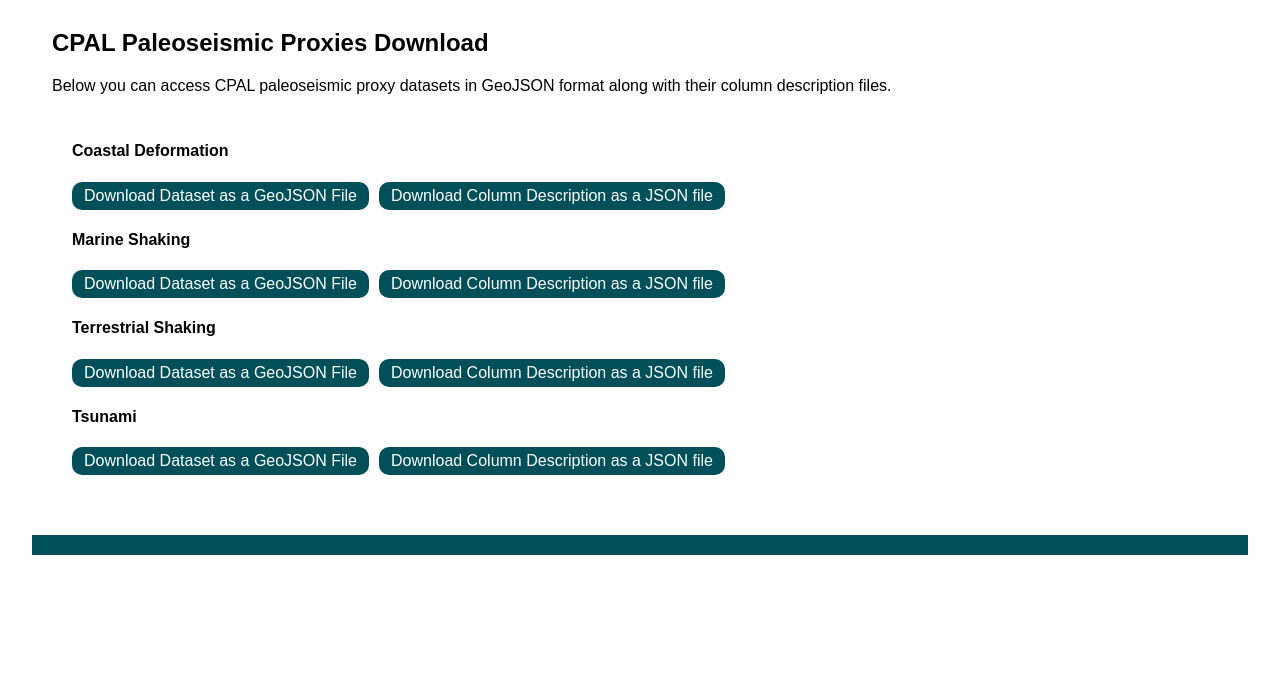
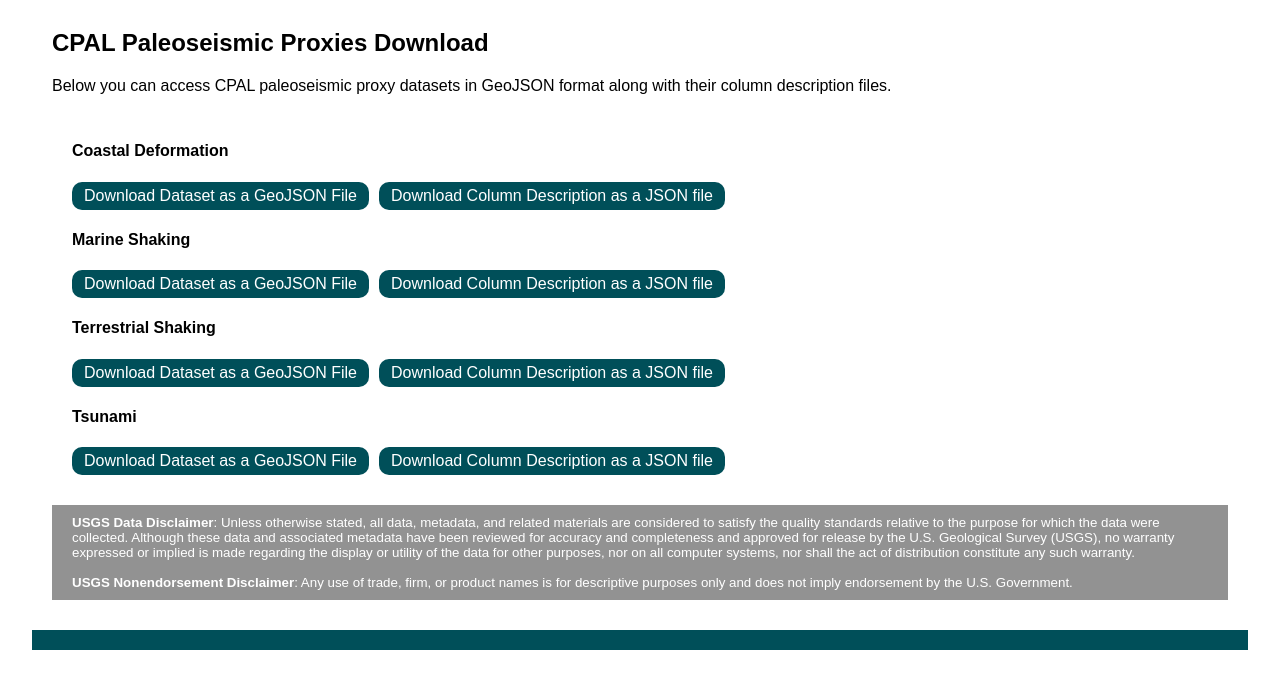
Before and after one commit to cascadiaquakes/CRESCENT-CPAL-WEB, a FastAPI app: page /downloads in a window 1280 px wide. Shown: the part 89-778 px from the top of the page. Run offline with FastAPI, Linux system fonts and the light colour scheme.

Commit message:
added disclaimers

```diff
--- a/app/templates/downloads.html
+++ b/app/templates/downloads.html
@@ -36,6 +36,30 @@
 </p>
 
 <div id="downloads" class="description"></div>
+<div id="disclaimer" style="
+    font-family: 'Arial', sans-serif;
+    font-size: 10pt;
+    clear: both;
+    background-color: #929292;
+    color: white;
+    padding: 10px 20px;
+    text-align: left;">
+    <strong>USGS Data Disclaimer</strong>:
+    Unless otherwise stated, all data, metadata, and related materials are considered to satisfy the quality
+    standards
+    relative to the purpose for which the data were collected. Although these data and associated metadata
+    have been
+    reviewed for accuracy and completeness and approved for release by the U.S. Geological Survey (USGS), no
+    warranty
+    expressed or implied is made regarding the display or utility of the data for other purposes, nor on all
+    computer
+    systems, nor shall the act of distribution constitute any such warranty.
+    <br /><br />
+    <strong>USGS Nonendorsement Disclaimer</strong>:
+    Any use of trade, firm, or product names is for descriptive purposes only and does not imply endorsement
+    by the U.S.
+    Government.
+</div>
 
 <script>
     document.addEventListener("DOMContentLoaded", function () {
```
Also changed, not shown: README.md.
